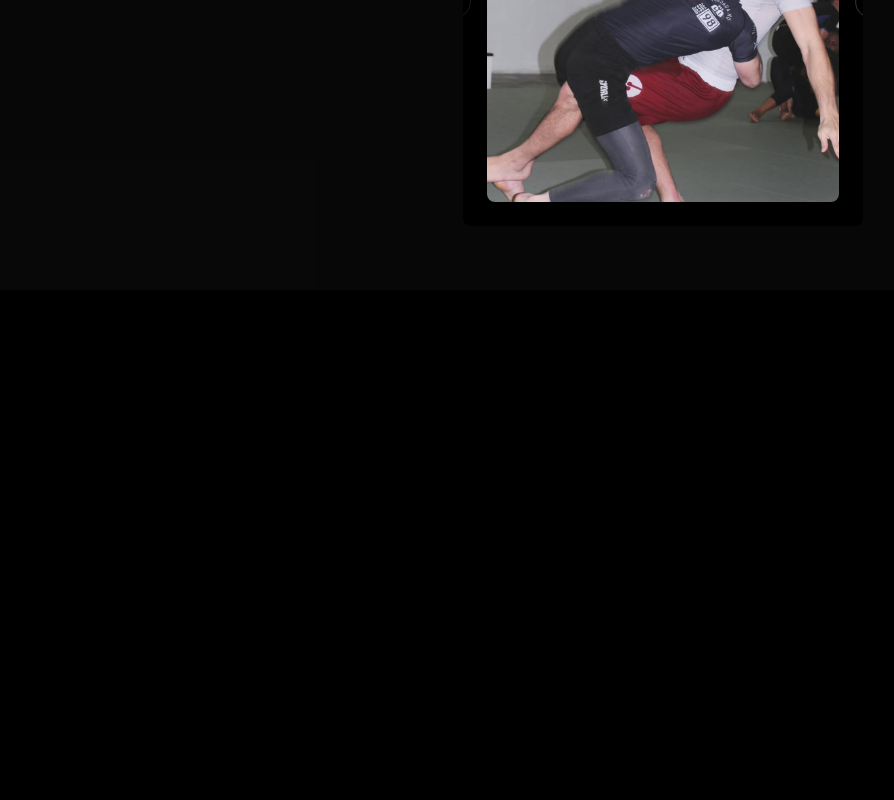
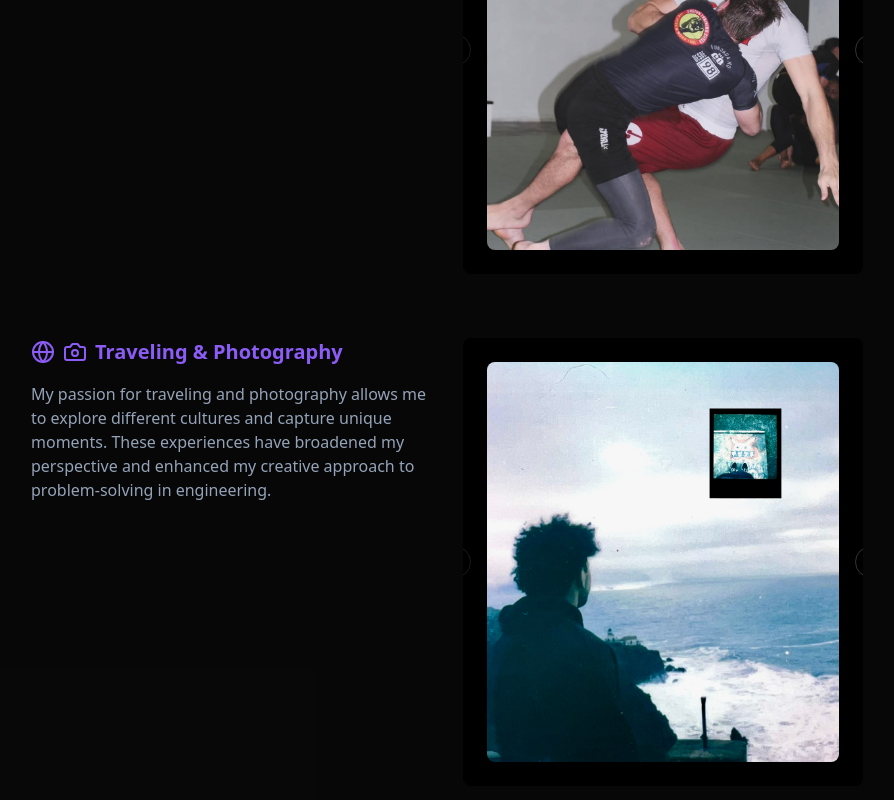
Before and after one commit to Zach-hammad/zach-hammad-portfolio, a React (Vite) app: page / in a window 1280 px wide. Shown: the part 1366-2166 px from the top of the page, without its empty margins (193-1087 px from the left). Before the commit the page ends 1656 px from the top, so only its background shows below. Built offline with nearby package versions, Linux system fonts and the light colour scheme.

Commit message:
Add new photo gallery section
Implemented an additional photo gallery section while preserving the existing one. The new gallery is separated from the original, maintaining the layout and structure of the page.
[skip gpt_engineer]

```diff
--- /dev/null
+++ b/src/components/TravelGallery.tsx
@@ -0,0 +1,67 @@
+import {
+  Carousel,
+  CarouselContent,
+  CarouselItem,
+  CarouselNext,
+  CarouselPrevious,
+} from "@/components/ui/carousel";
+import { Globe, Camera } from "lucide-react";
+
+const TRAVEL_PHOTOS = [
+  {
+    src: "/lovable-uploads/a158a666-15c0-46df-b705-d2fc0d429317.png",
+    alt: "Coastal View"
+  },
+  {
+    src: "/lovable-uploads/6e7ede49-e35c-4afb-8d4d-bb5f2fb97d2f.png",
+    alt: "Grand Canyon"
+  },
+  {
+    src: "/lovable-uploads/2077d59a-3014-4e05-b8d1-499936f71ba1.png",
+    alt: "Library"
+  },
+  {
+    src: "/lovable-uploads/46157ab5-592f-45b0-9333-a9b23bd8a892.png",
+    alt: "Paris"
+  }
+];
+
+const TravelGallery = () => {
+  return (
+    <div className="grid md:grid-cols-2 gap-8">
+      <div className="bg-card rounded-lg overflow-hidden md:order-2 p-6">
+        <Carousel className="w-full">
+          <CarouselContent>
+            {TRAVEL_PHOTOS.map((photo, index) => (
+              <CarouselItem key={index}>
+                <img
+                  src={photo.src}
+                  alt={photo.alt}
+                  className="w-full h-[400px] object-cover rounded-lg"
+                />
+              </CarouselItem>
+            ))}
+          </CarouselContent>
+          <CarouselPrevious />
+          <CarouselNext />
+        </Carousel>
+      </div>
+      <div className="space-y-4 md:order-1">
+        <div className="flex items-center gap-2 text-primary">
+          <div className="flex gap-2">
+            <Globe className="h-6 w-6" />
+            <Camera className="h-6 w-6" />
+          </div>
+          <h3 className="text-xl font-semibold">Traveling & Photography</h3>
+        </div>
+        <p className="text-muted-foreground">
+          My passion for traveling and photography allows me to explore different
+          cultures and capture unique moments. These experiences have broadened my
+          perspective and enhanced my creative approach to problem-solving in engineering.
+        </p>
+      </div>
+    </div>
+  );
+};
+
+export default TravelGallery;
--- a/src/pages/Index.tsx
+++ b/src/pages/Index.tsx
@@ -5,6 +5,7 @@ import EducationSection from "@/components/EducationSection";
 import BJJSection from "@/components/BJJSection";
 import ChessSection from "@/components/ChessSection";
 import PhotoGallery from "@/components/PhotoGallery";
+import TravelGallery from "@/components/TravelGallery";
 
 const Index = () => {
   const { theme, setTheme } = useTheme();
@@ -29,11 +30,12 @@ const Index = () => {
 
       {/* About Me Section */}
       <div className="py-16 px-4 bg-secondary/30">
-        <div className="container max-w-4xl mx-auto">
+        <div className="container max-w-4xl mx-auto space-y-16">
           <EducationSection />
           <BJJSection />
           <ChessSection />
           <PhotoGallery />
+          <TravelGallery />
         </div>
       </div>
     </div>
```
